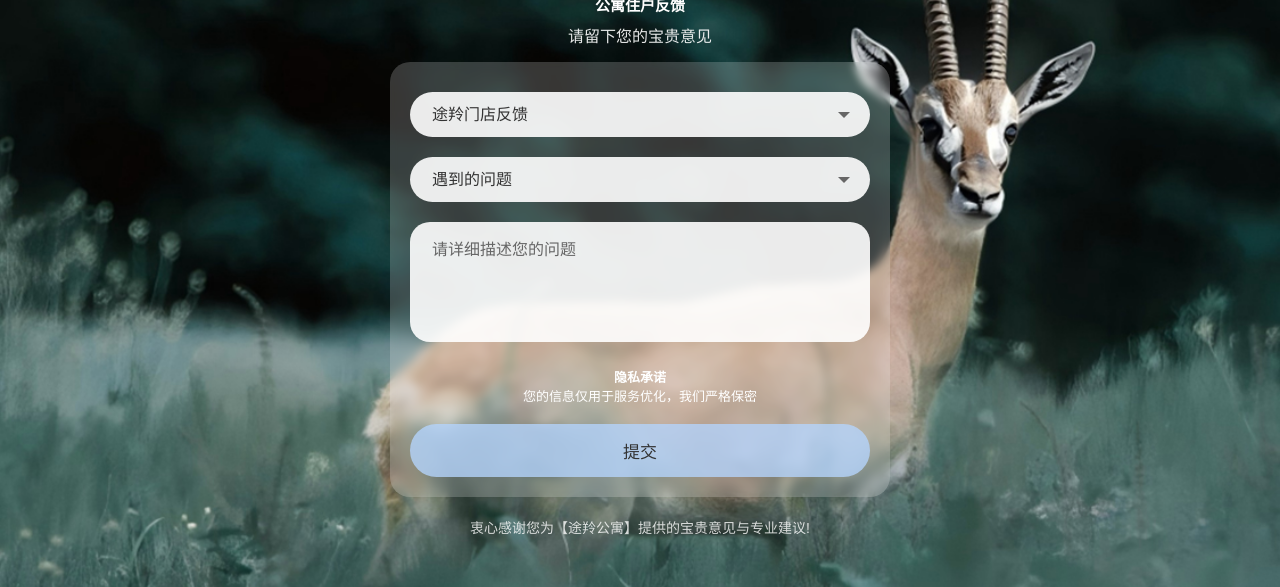
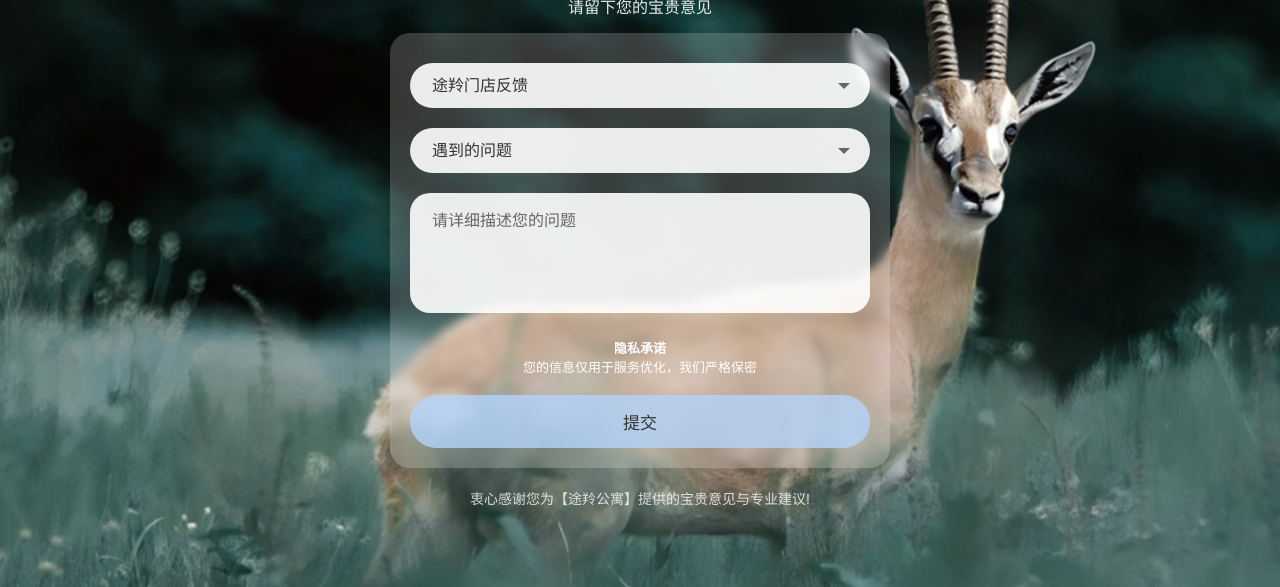
Before and after one commit to wiley-cciw/fk.github.io, a plain HTML site: page index.html in a window 1280 px wide. Shown: the part 213-800 px from the top of the page. Drawn offline with Linux system fonts and the light colour scheme.

Commit message:
Update index.html

```diff
--- a/index.html
+++ b/index.html
@@ -122,7 +122,6 @@
 
   <!-- 标题区域 -->
   <div class="title-group">
-    <h1 class="main-title">公寓住户反馈</h1>
     <p class="sub-title">请留下您的宝贵意见</p>
   </div>
 
```
